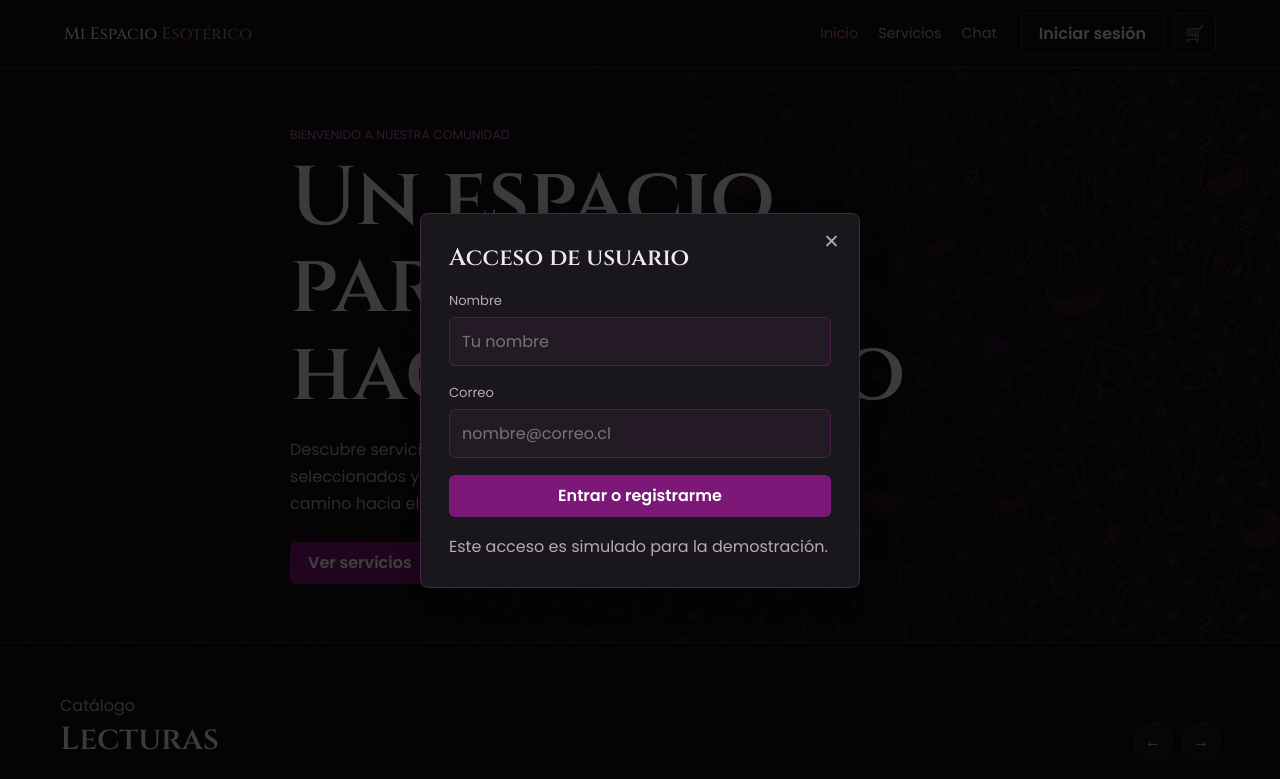
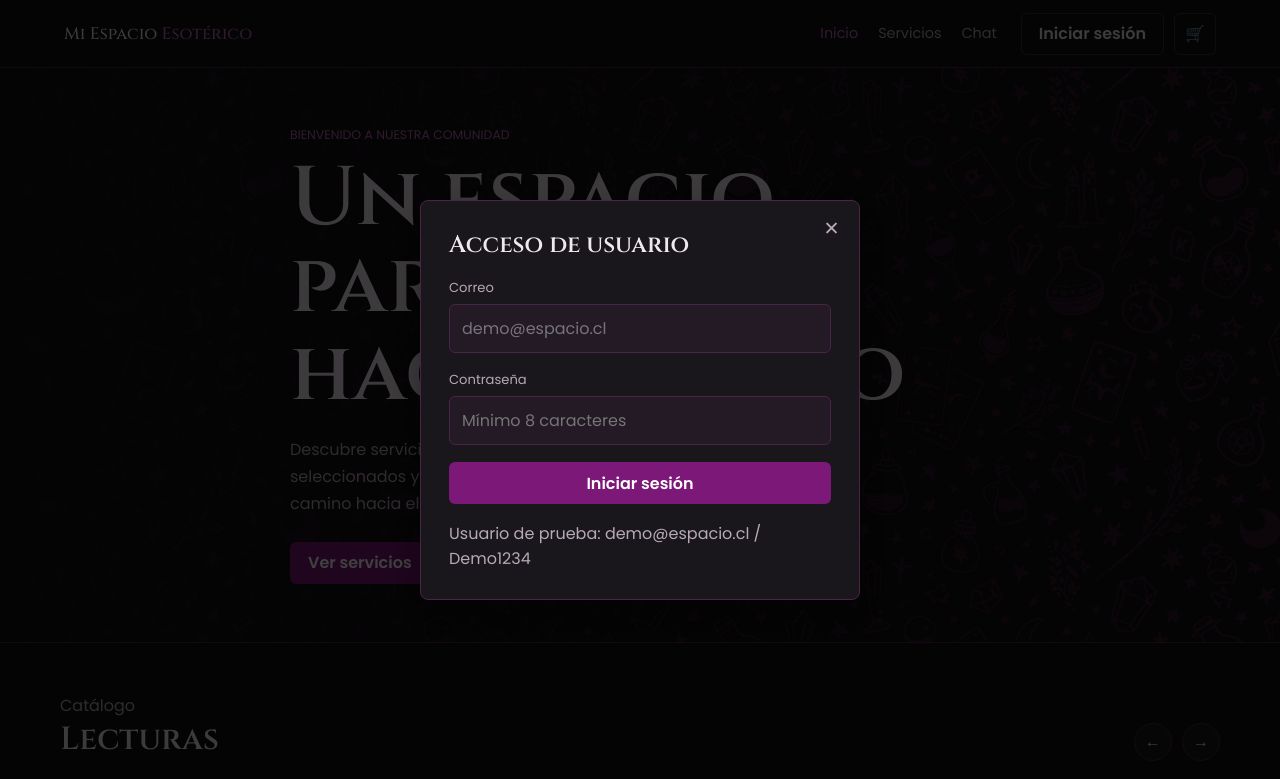
Before and after one commit to xtuki2479x/EvalucionUMM, a website: page Codigo/Principal/principal.html in a window 1280 px wide. Both pictures are taken after a click on the button "Iniciar sesión". Shown: the top 779 px of the page. Drawn offline with Linux system fonts and the light colour scheme; grey boxes are pictures that could not be loaded.

Commit message:
Adapta formulario de inicio de sesion

```diff
--- a/Codigo/Principal/principal.css
+++ b/Codigo/Principal/principal.css
@@ -388,3 +388,24 @@
 .footer .texto-suave {
     font-size: .9rem;
 }
+
+/* ========================================
+   MENSAJES DE AUTENTICACIÓN
+======================================== */
+
+.mensaje-sesion {
+  padding: 10px 12px;
+  border-radius: 6px;
+  font-size: .9rem;
+}
+
+.mensaje-sesion--error {
+  color: #ffd7dc;
+  background: rgba(190, 45, 65, .18);
+  border: 1px solid rgba(255, 105, 125, .45);
+}
+
+#btn-enviar-sesion:disabled {
+  cursor: wait;
+  opacity: .7;
+}
--- a/Codigo/Principal/principal.html
+++ b/Codigo/Principal/principal.html
@@ -455,33 +455,47 @@
       </h2>
 
       <div class="campo">
-        <label for="nombre">Nombre</label>
-
-        <input
-          id="nombre"
-          type="text"
-          required
-          placeholder="Tu nombre"
-        >
-      </div>
-
-      <div class="campo">
         <label for="correo">Correo</label>
 
         <input
           id="correo"
           type="email"
           required
-          placeholder="nombre@correo.cl"
+          autocomplete="email"
+          placeholder="demo@espacio.cl"
         >
       </div>
 
-      <button class="btn btn--primario btn--bloque">
-        Entrar o registrarme
+      <div class="campo">
+        <label for="password">Contraseña</label>
+
+        <input
+          id="password"
+          type="password"
+          required
+          minlength="8"
+          autocomplete="current-password"
+          placeholder="Mínimo 8 caracteres"
+        >
+      </div>
+
+      <p
+        id="mensaje-sesion"
+        class="mensaje-sesion hidden"
+        role="status"
+        aria-live="polite"
+      ></p>
+
+      <button
+        id="btn-enviar-sesion"
+        class="btn btn--primario btn--bloque"
+        type="submit"
+      >
+        Iniciar sesión
       </button>
 
       <p class="texto-suave">
-        Este acceso es simulado para la demostración.
+        Usuario de prueba: demo@espacio.cl / Demo1234
       </p>
 
     </form>
```
